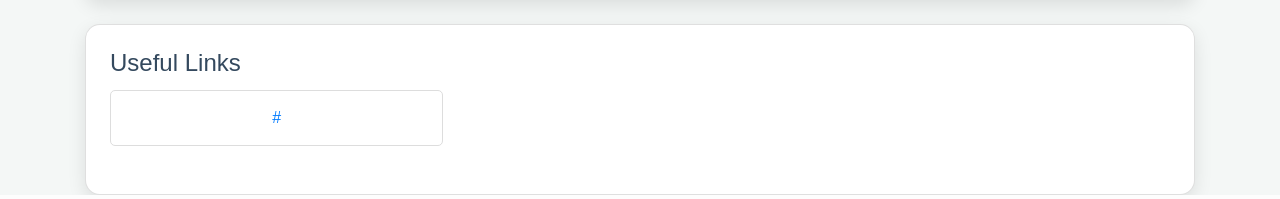
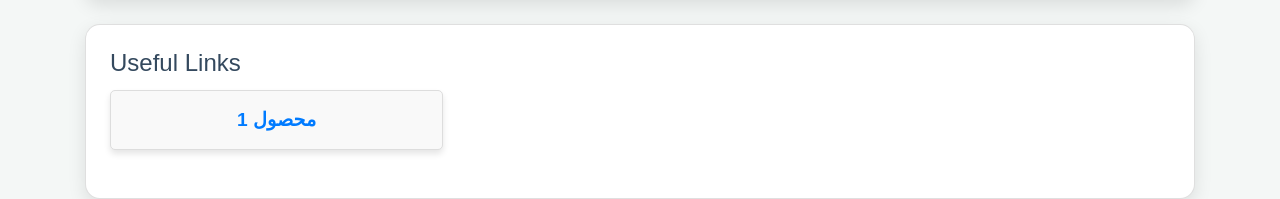
Before and after one commit to rezamosavi8740/image-text, a Python web app: template templates/index.html in a window 1280 px wide. Shown: the part 981-1180 px from the top of the page. Run offline with Jinja, Linux system fonts and the light colour scheme; the template is opened without the code that fills it: most values are stand-ins (such as "Sample title", 1, 10 or a date in 2020); grey boxes marked "Sample" are stand-in pictures; some libraries are stand-ins or nearby versions.

Commit message:
add edite

```diff
--- a/Cods/main.py
+++ b/Cods/main.py
@@ -1,9 +1,9 @@
 from Cods.mainPage import WebApp
 from Cods.preprossing.TextEmbbeding import ModelUtils, preprossesor, Preprocess
 
-# parsbert_root = "../Cods/models/TextEmbedding"  # This path should be added to .gitignore
-# utils = ModelUtils(parsbert_root)
-# utils.download_model()
+parsbert_root = "Cods/models/TextEmbedding"  # This path should be added to .gitignore
+utils = ModelUtils(parsbert_root)
+utils.download_model()
 
 web_app = WebApp()
 
--- a/Cods/requirements.txt
+++ b/Cods/requirements.txt
@@ -14,4 +14,4 @@ fastapi
 uvicorn
 jinja2
 python-multipart
-faiss
+faiss-cpu
--- a/templates/index.html
+++ b/templates/index.html
@@ -14,11 +14,14 @@
             border-radius: 5px;
             padding: 15px;
             text-align: center;
-            word-wrap: break-word;
+            background-color: #f9f9f9;
+            box-shadow: 0 4px 6px rgba(0, 0, 0, 0.1);
         }
         .link-box a {
             text-decoration: none;
             color: #007bff;
+            font-weight: bold;
+            font-size: 1.2rem;
         }
         .link-box a:hover {
             text-decoration: underline;
@@ -80,7 +83,7 @@
                 {% for link in links %}
                 <div class="col-md-4 mb-4">
                     <div class="link-box">
-                        <a href="{{ link }}" target="_blank">{{ link }}</a>
+                        <a href="{{ link }}" target="_blank">محصول {{ loop.index }}</a>
                     </div>
                 </div>
                 {% endfor %}
```
Also changed, not shown: Cods/__init__.py (added), static/uploads/karammi.jpg (added), static/uploads/test.jpg (added).
